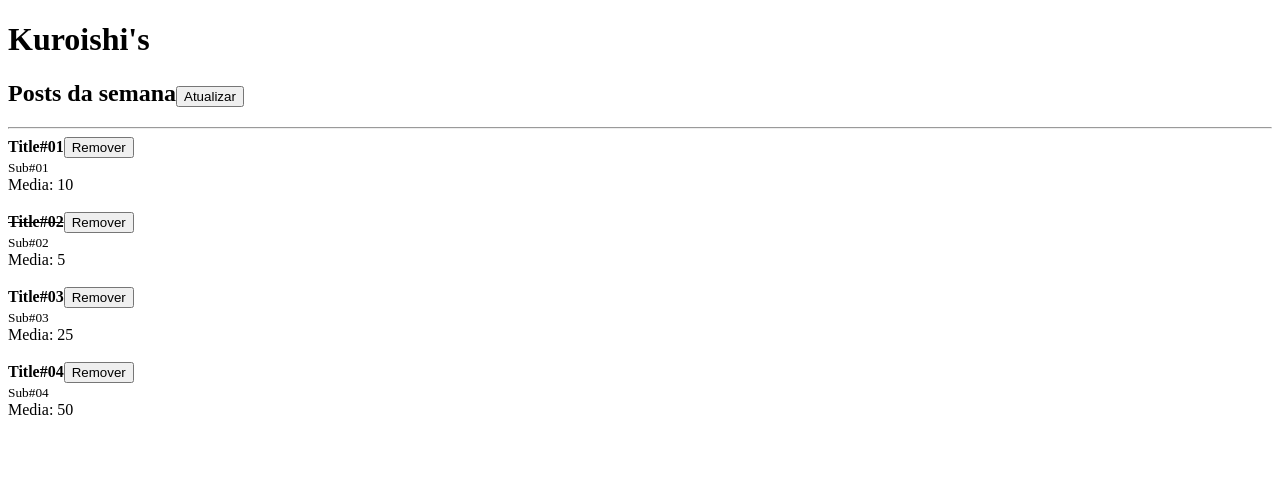
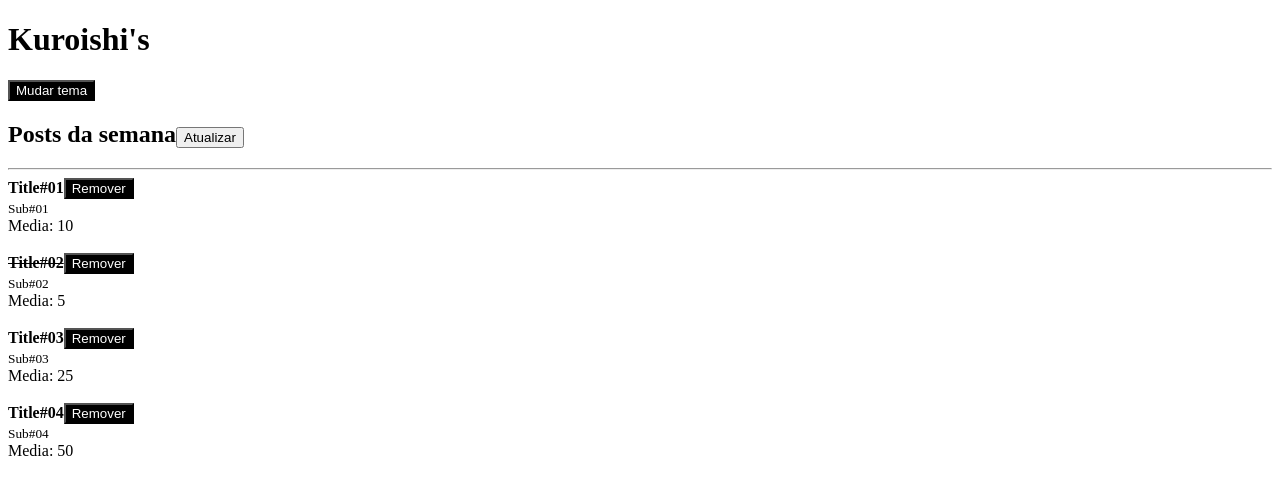
Before and after one commit to CaioChristhian/react, a React app: page / in a window 1280 px wide. Shown: the top 494 px of the page. Built offline with nearby package versions, Linux system fonts and the light colour scheme.

Commit message:
change theme com prop drilling

```diff
--- a/src/App.js
+++ b/src/App.js
@@ -5,12 +5,20 @@
 
 
 function App() {
+  const [theme, setTheme] = useState('dark');
+
   const [posts, setPosts] = useState([
     { id: Math.random(), title: 'Title#01', subtitle: 'Sub#01', likes: 20, read: false },
     { id: Math.random(), title: 'Title#02', subtitle: 'Sub#02', likes: 10, read: true },
     { id: Math.random(), title: 'Title#03', subtitle: 'Sub#03', likes: 50, read: false },
     { id: Math.random(), title: 'Title#04', subtitle: 'Sub#04', likes: 100, read: false },
   ])
+
+  function handleToggleTheme() {
+    setTheme((prevState) => (
+      prevState === 'dark' ? 'light' : 'dark'
+    ))
+  }
 
   function handleRefresh() {
     setPosts((prevState) => [
@@ -24,7 +32,6 @@
     ])
   }
 
-
   function handleRemovePost(postId) {
     setPosts((prevState) => (
       prevState.filter(post => post.id !== postId)
@@ -33,7 +40,7 @@
 
   return (
     <>
-      <Header title="Kuroishi's">
+      <Header theme={theme} title="Kuroishi's" onToggleTheme={handleToggleTheme}>
         <h2>
           Posts da semana
           <button onClick={handleRefresh}>
@@ -49,6 +56,7 @@
           onRemove={handleRemovePost}
           key={post.id}
           post={post}
+          theme={theme}
         />
       ))}
     </>
--- /dev/null
+++ b/src/Button.js
@@ -0,0 +1,24 @@
+import React from 'react'
+import PropTypes from 'prop-types'
+
+export default function Button(props) {
+  const theme = props.theme;
+
+  return (
+    <button
+      onClick={props.onClick}
+      style={{
+        color: theme === 'dark' ? '#fff' : '#000',
+        background: theme === 'dark' ? "#000" : '#fff',
+       }}
+    >
+      {props.children}
+    </button>
+  )
+}
+
+Button.PropTypes = {
+  theme: PropTypes.string.isRequired,
+  children: PropTypes.node.isRequired,
+  onClick: PropTypes.func.isRequired,
+}
--- a/src/Header.js
+++ b/src/Header.js
@@ -1,17 +1,23 @@
 import React from "react";
 import PropTypes from "prop-types";
+import Button from "./Button";
 
 
 export default function Header(props) {
   return (
     <>
       <h1>{props.title}</h1>
+      <Button theme={props.theme} onClick={props.onToggleTheme}>
+        Mudar tema
+      </Button>
       {props.children} {/* recebe tudo que colocar dentro da tag/componente */}
     </>
   )
 };
 
 Header.PropTypes = {
+  theme: PropTypes.string.isRequired,
+  onToggleTheme: PropTypes.func.isRequired,
   title: PropTypes.string.isRequired,
   children: PropTypes.node, // node pode receber uma string, componente, tag html, qualquer elemento
 };
--- a/src/Post.js
+++ b/src/Post.js
@@ -1,17 +1,20 @@
 import React from "react";
 import PropTypes from "prop-types";
+import PostHeader from "./PostHeader";
 
 export default function Post(props) {
   return (
     <>
     <article>
-        <strong>
-          {props.post.read && <s>{props.post.title}</s>}
-          {!props.post.read && props.post.title}
-        </strong>
-        <button onClick={() => props.onRemove(props.post.id)}>
-          Remover
-        </button>
+        <PostHeader
+          theme={props.theme}
+          onRemove={props.onRemove}
+          post={{
+            id: props.post.id,
+            title: props.post.title,
+            read: props.post.read,
+          }}
+        />
         <br />
         <small>{props.post.subtitle}</small>
         <br />
@@ -23,6 +26,7 @@
 };
 
 Post.propTypes = {
+  theme: PropTypes.string.isRequired,
   onRemove: PropTypes.func.isRequired,
   post: PropTypes.shape({
     id: PropTypes.number.isRequired,
--- /dev/null
+++ b/src/PostHeader.js
@@ -0,0 +1,27 @@
+import React from "react";
+import PropTypes from "prop-types";
+import Button from "./Button";
+
+export default function PostHeader(props) {
+  return (
+    <>
+      <strong>
+          {props.post.read && <s>{props.post.title}</s>}
+          {!props.post.read && props.post.title}
+        </strong>
+        <Button theme={props.theme} onClick={() => props.onRemove(props.post.id)}>
+          Remover
+        </Button>
+    </>
+  )
+}
+
+PostHeader.propTypes = {
+  theme: PropTypes.string.isRequired,
+  onRemove: PropTypes.func.isRequired,
+  post: PropTypes.shape({
+    id: PropTypes.number.isRequired,
+    title: PropTypes.string.isRequired,
+    read: PropTypes.bool.isRequired,
+  }).isRequired, /* usar .shape pra receber um objeto */
+};
```
